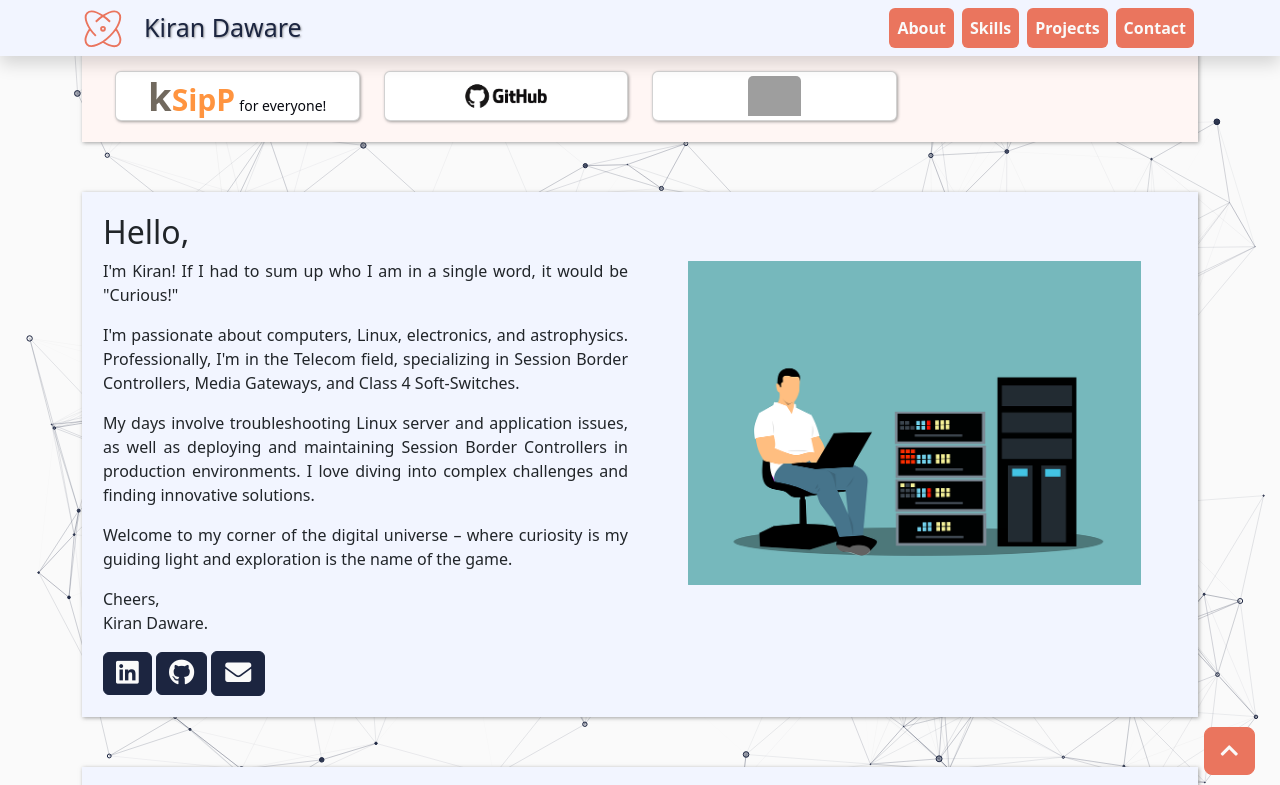
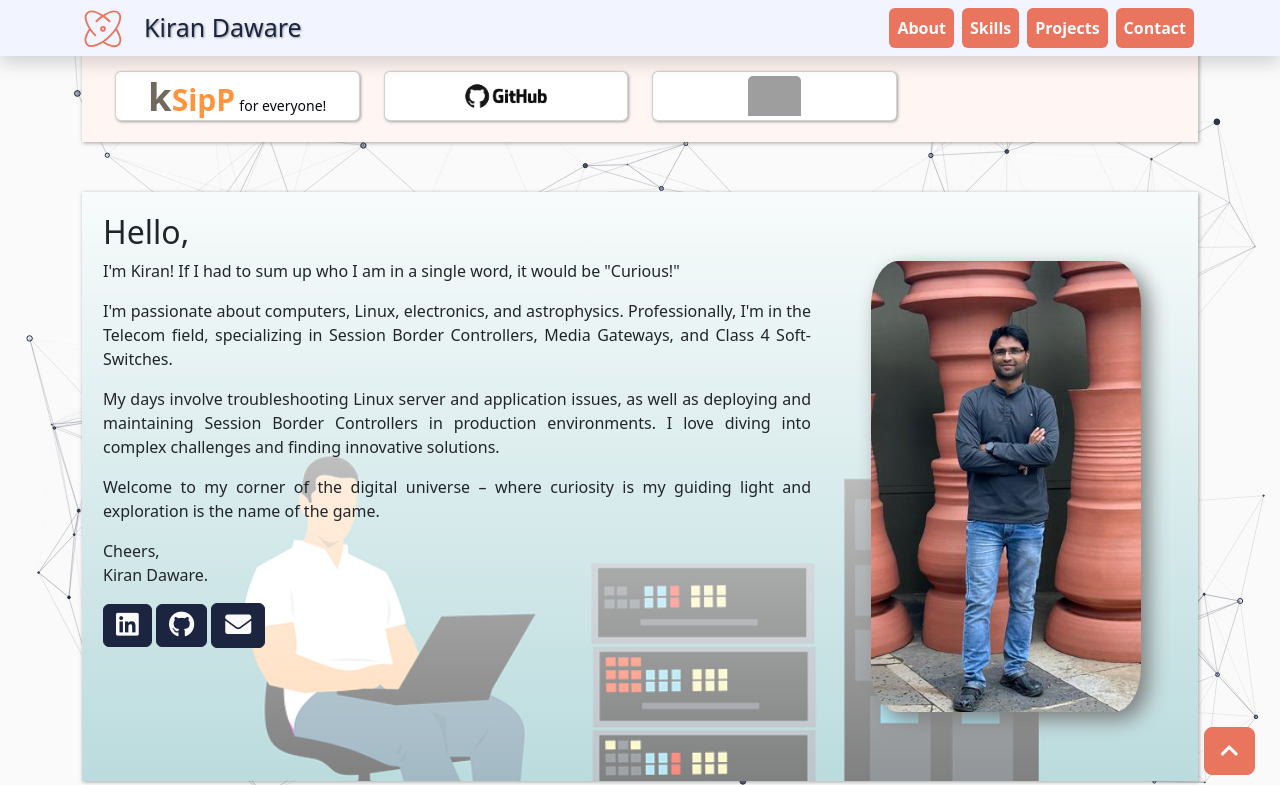
Before and after one commit to kiran-daware/kiran, a plain HTML site: page index.html in a window 1280 px wide. Shown: the top 785 px of the page. Drawn offline with nearby package versions, Linux system fonts and the light colour scheme; grey boxes are pictures that could not be loaded.

Commit message:
Added New Photo of me Azure added in skills
	new file:   assets/kiran-daware.jpg
	modified:   index.html
	modified:   styles.css

```diff
--- a/index.html
+++ b/index.html
@@ -101,7 +101,7 @@
 <!-- About -->
         <section id="about">
             <div class="row column1">
-                <div class="col-lg-6 text-justify">
+                <div class="col-lg-8 col-md-6 text-justify">
                     <h2>Hello,</h2>
                     <p>I'm Kiran! If I had to sum up who I am in a single word, it would be "Curious!"</p>
                     <p>I'm passionate about computers, Linux, electronics, and astrophysics. Professionally, I'm in the Telecom field, specializing in Session Border Controllers, Media Gateways, and Class 4 Soft-Switches.</p>
@@ -121,7 +121,7 @@
                           </div>
                         </div>
                 </div>
-                <div class="col-lg-6 p-5"><img class="img-fluid" src="assets/home-guy.png" alt=""></div>
+                <div class="col-lg-4 col-md-6 p-5"><img class="img-fluid" src="assets/kiran-daware.jpg" alt=""></div>
             </div>
         </section>
 
@@ -169,7 +169,7 @@
                     <li>VMware, KVM</li>
                     <li>Docker Containers</li>
                     <li>Networking</li>
-                    <li>AWS</li></ul>
+                    <li>AWS, Azure</li></ul>
                     <a href="https://learn.microsoft.com/api/credentials/share/en-in/KiranDaware-6060/5ECAB6CD1444E5C3?sharingId=9755168848E13420" target="_blank"><img class="kbadge" src="assets/microsoft-certified-fundamentals-badge.png" alt="Microsoft Certified Azure fundamentals badge Kiran Daware"></a>
                     <a href="https://www.credly.com/badges/fdfb54d8-e0c4-40a6-8ba0-1a679b74a839/public_url" target="_blank"><img class="kbadge" src="assets/aws-knowledge-cloud-essentials.png" alt="aws-knowledge-cloud-essentials credly badge Kiran Daware"></a>
                     <a href="https://www.credly.com/badges/caffe636-58f1-4b2d-880a-92d6acd4a40a/public_url" target="_blank"><img class="kbadge" src="assets/network-support-and-security.png" alt="Network Support and Security credly badge Kiran Daware"></a>
--- a/styles.css
+++ b/styles.css
@@ -20,6 +20,12 @@ section {
   scroll-margin-top: 90px;
   box-shadow: 1px 1px 4px var(--shadow-color);
 }
+
+#about {
+  background: linear-gradient(rgb(255 255 255 / 95%), rgb(255 255 255 / 50%)), url(assets/home-guy.png);
+  background-size: cover;
+}
+#about .img-fluid {border-radius: 10%; filter:drop-shadow(8px 8px 10px gray);}
 
 .k-logo{font-size: 25px; color: var(--sec-color); text-decoration: none;}
 .k-logo:hover{color: var(--sec-color-d);}
```
Also changed, not shown: assets/kiran-daware.jpg (added).
